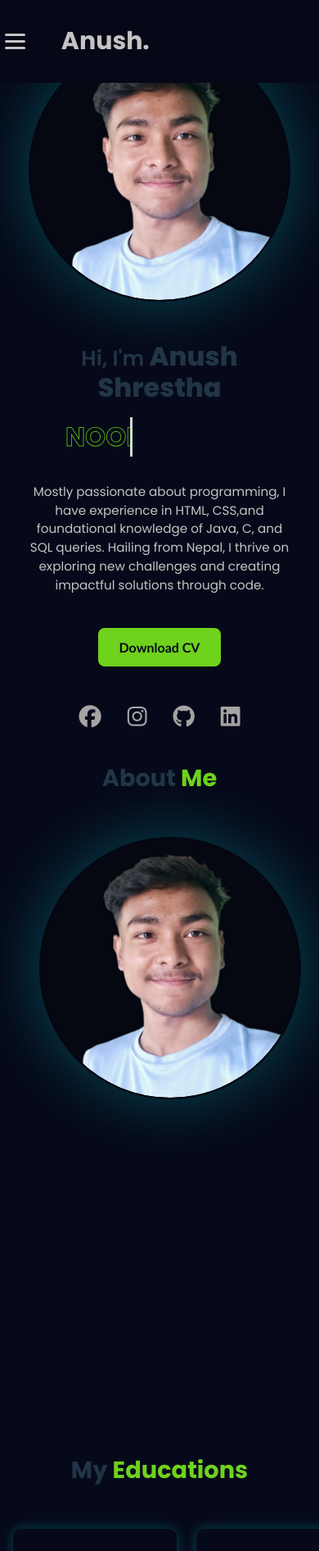
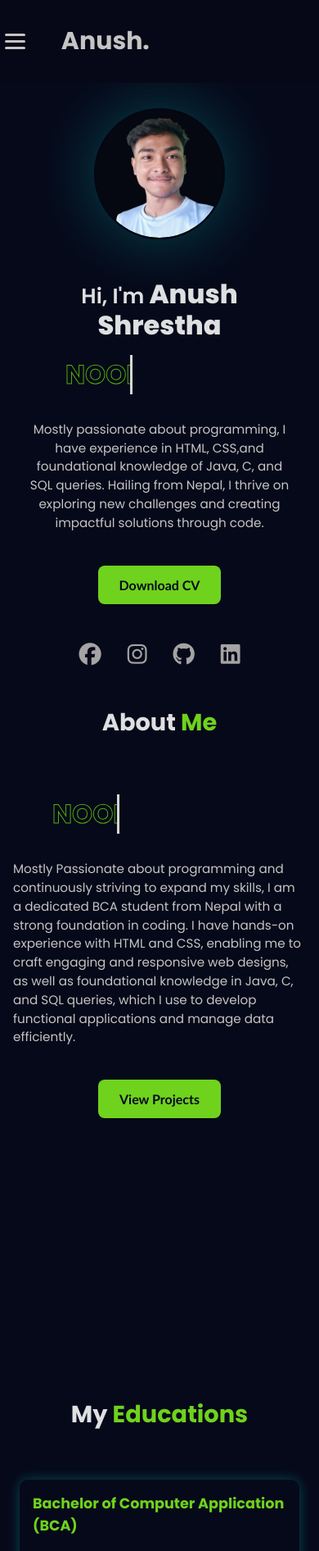
Before and after one commit to Anush980/React_portfolio, a React (Vite) app: page / in a window 390 px wide. Shown: the top 1892 px of the page at 82% size. Built offline with nearby package versions, Linux system fonts and the light colour scheme.

Commit message:
Added Responsiveness

```diff
--- a/src/components/Card/Card.css
+++ b/src/components/Card/Card.css
@@ -1,9 +1,10 @@
 .card-container {
     display: grid;
-    grid-template-columns: repeat(auto-fit, minmax(200px, 1fr));
+    grid-template-columns: repeat(auto-fit, minmax(250px, 1fr));
     gap: 1.5rem;
     max-width: 1200px;
     margin: 0 auto;
+    padding: 1rem;
 }
 
 .card {
@@ -20,13 +21,45 @@
 }
 
 .card h3 {
-    font-size: 1.5rem;
+    font-size: 1.3rem;
     color: var(--main-color);
     margin-bottom: 1rem;
 }
 
-.skills .box .card p {
+.card p {
     font-size: 0.9rem;
     line-height: 1.6;
+    margin: 0.5rem 0;
+}
 
+
+@media (max-width: 768px) {
+    .card-container {
+        grid-template-columns: 1fr;
+        padding: 0.5rem;
+        gap: 1rem;
+    }
+
+    .card {
+        padding: 1.2rem;
+    }
+
+    .card h3 {
+        font-size: 1.2rem;
+    }
 }
+
+
+@media (max-width: 480px) {
+    .card {
+        padding: 1rem;
+    }
+
+    .card h3 {
+        font-size: 1.1rem;
+    }
+
+    .card p {
+        font-size: 0.85rem;
+    }
+}
--- a/src/components/ProfileCircle/ProfileCircle.css
+++ b/src/components/ProfileCircle/ProfileCircle.css
@@ -19,3 +19,12 @@
   height: 100%;
   border-radius: 50%;
 }
+
+@media (max-width: 768px) {
+  .circle{
+    margin-top: 9vh;
+    width:10rem !important;
+    height: 10rem !important;
+  }
+
+}
--- a/src/index.css
+++ b/src/index.css
@@ -42,7 +42,7 @@ button:focus-visible {
   outline: 4px auto -webkit-focus-ring-color;
 }
 
-@media (prefers-color-scheme: light) {
+/* @media (prefers-color-scheme: light) {
   :root {
     color: #213547;
     background-color: #ffffff;
@@ -53,4 +53,4 @@ button:focus-visible {
   button {
     background-color: #f9f9f9;
   }
-}
+} */
--- a/src/pages/About/About.css
+++ b/src/pages/About/About.css
@@ -1,18 +1,23 @@
-.about{
-    min-height: 100vh;
+.about {
+  min-height: 100vh;
 
 }
-.about .container{
+
+.about .container {
   display: flex;
-  gap:10rem;
-}
-.about .container .left {
- margin-left: 2rem;
- min-width: 30vw;
+  gap: 10rem;
 }
 
+.about .container .left {
+  margin-left: 2rem;
+  min-width: 30vw;
+}
 
-
-.about .container .right {
+.about .container .right-container {
   max-width: 50%;
 }
+@media (max-width: 768px) {
+  .left{
+    display: none;
+  }
+}
--- a/src/pages/About/About.jsx
+++ b/src/pages/About/About.jsx
@@ -5,7 +5,6 @@ import TypeWriter from '../../components/AnimatedText/TypeWriter'
 import AboutData from '../../components/AboutData/AboutData'
 import Button from '../../components/Button/Button'
 import './About.css';
-import ScrollDown from "../../components/scrollDown/ScrollDown";
 
 const About = () => {
     return (
@@ -18,22 +17,24 @@ const About = () => {
                     <div class="left">
                         <ProfileCircle height='20rem' width='20rem' />
                     </div>
-                    <div className="right">
 
+<div className="about-container">
                         <div className="aboutme">
                             <TypeWriter label='NOOB PROGRAMMER' />
                             <AboutData />
                         </div>
-                      <div className="home-button-container">
-                                  <Button
-                                    varient="primary"  // Changed to primary as requested
-                                    // onClick={cvDownload}
-                                  >View Projects</Button>
-                                </div>
+                        <div className="home-button-container">
+                            <Button
+                                varient="primary"
+                            >View Projects</Button>
+
+                    </div>
                     </div>
                 </div>
             </div>
+
         </section>
+
     )
 }
 
--- a/src/pages/Home/Home.jsx
+++ b/src/pages/Home/Home.jsx
@@ -19,7 +19,7 @@ function Home() {
           <HomeData />
           <div className="home-button-container">
             <Button
-              varient="primary"  // Changed to primary as requested
+              varient="primary"
               onClick={cvDownload}
             >Download CV</Button>
           </div>
@@ -28,8 +28,10 @@ function Home() {
   direction="row"
   variant="home"
 />
+        </div><div className="profileCircle-container">
+ <ProfileCircle width='20rem' height='20rem' />
         </div>
-        <ProfileCircle width='20rem' height='20rem' />
+
       </div>
       <div className="scroll">
   <ScrollDown location="about"/>
```
Also changed, not shown: src/pages/Home/Home.css (line endings or trailing spaces).
